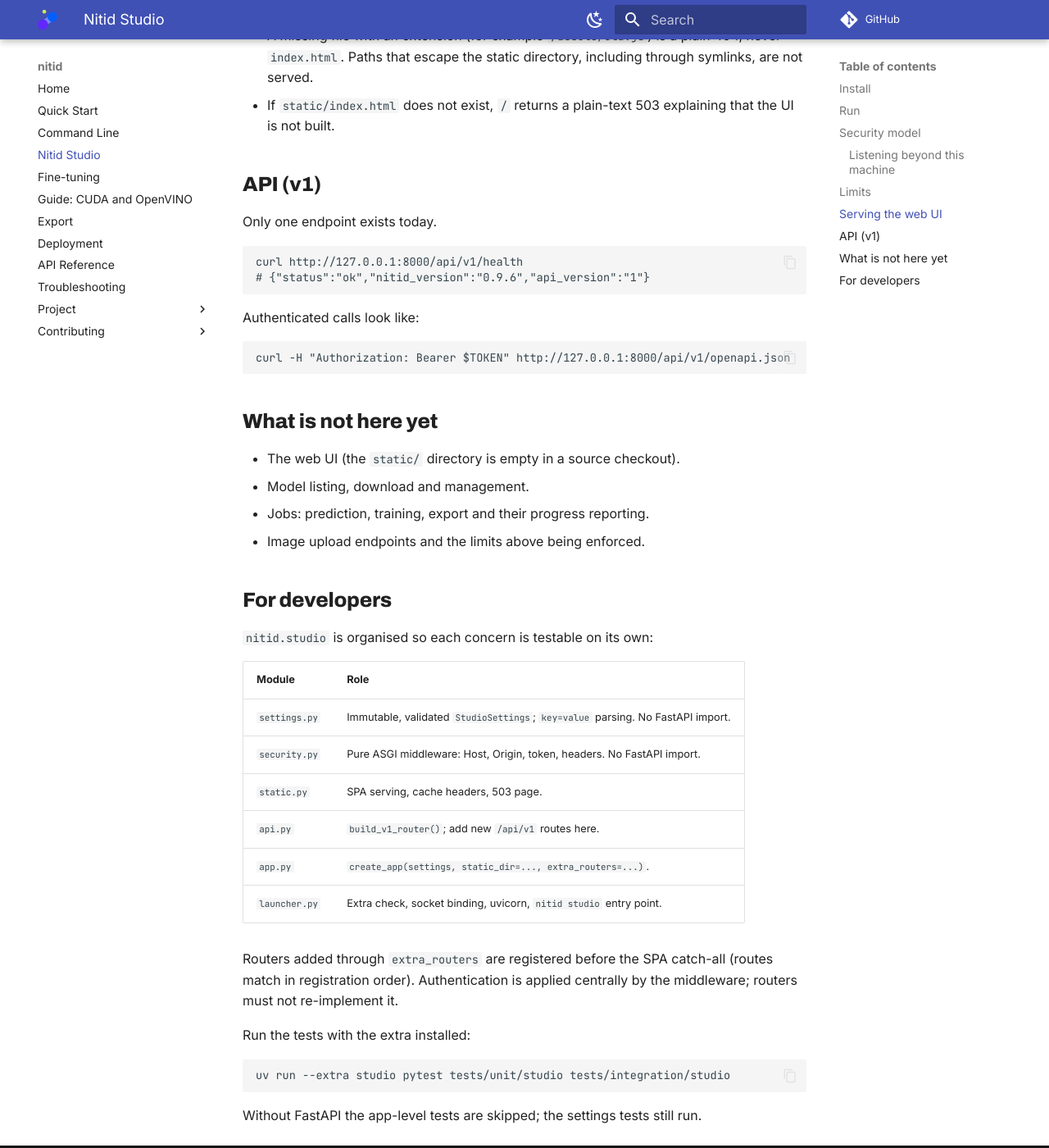
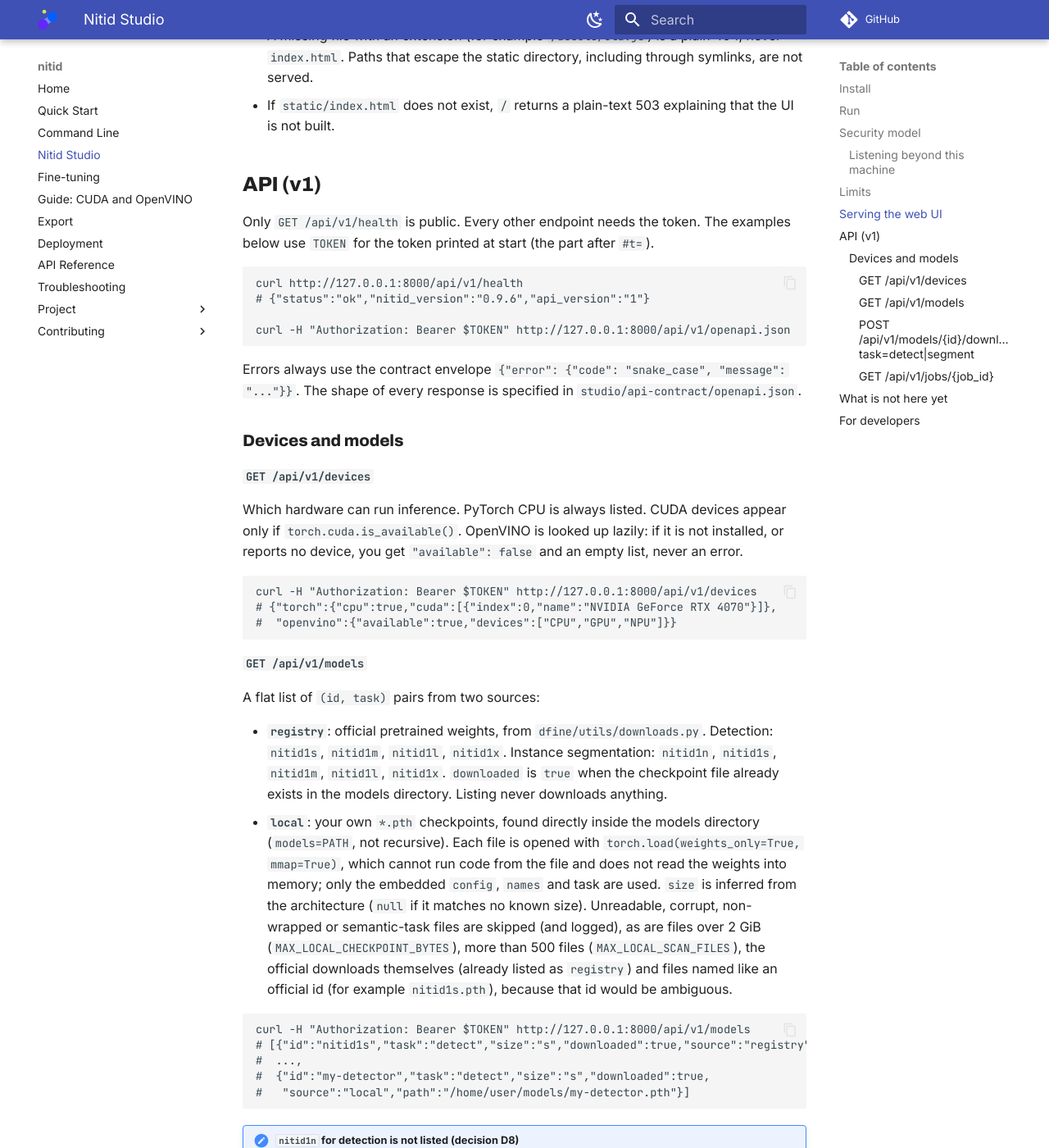
Before and after one commit to Nitidio/nitid, an MkDocs documentation site: the page built from docs/studio.md, in a window 1280 px wide and 1400 px high, scrolled down 2830 px. Shown: the whole window at 82% size. Built offline with MkDocs 1.6.1 and Material for MkDocs 9.7.7, drawn with Linux system fonts in a browser that asks for light colours; comment, search, counter and statistics services are not loaded; some of the changed text lies outside the part shown.

Commit message:
docs(studio): document devices, models, download and jobs endpoints (#39)
Co-Authored-By: Claude Sonnet 5.5 <noreply@anthropic.com>
Claude-Session: https://claude.ai/code/session_016gyCsVrKFXU58HcWRPRNVp

````diff
--- a/docs/studio.md
+++ b/docs/studio.md
@@ -4,11 +4,11 @@ Nitid Studio is a local web app for working with nitid models from your
 browser. It runs on your own machine, in a single process started by
 `nitid studio`, and sends no telemetry.
 
-!!! note "Status: backend skeleton"
-    This release contains the server foundation only: settings, security
-    guards, static serving and `GET /api/v1/health`. Model management, jobs
-    (prediction, training, export) and the web UI itself arrive in later
-    changes. Until the UI is built into your installation, opening the URL
+!!! note "Status: backend in progress"
+    This release contains the server foundation (settings, security guards,
+    static serving, `GET /api/v1/health`) plus device discovery and model
+    listing/downloading. Prediction, training and export jobs and the web UI
+    itself arrive in later changes. Until the UI is built into your installation, opening the URL
     shows a short page that says so (HTTP 503); the API still works.
 
 ## Install
@@ -115,23 +115,113 @@ wheel (`package-data`). Rules:
 
 ## API (v1)
 
-Only one endpoint exists today.
+Only `GET /api/v1/health` is public. Every other endpoint needs the token. The
+examples below use `TOKEN` for the token printed at start (the part after `#t=`).
 
 ```bash
 curl http://127.0.0.1:8000/api/v1/health
 # {"status":"ok","nitid_version":"0.9.6","api_version":"1"}
+
+curl -H "Authorization: Bearer $TOKEN" http://127.0.0.1:8000/api/v1/openapi.json
 ```
 
-Authenticated calls look like:
+Errors always use the contract envelope
+`{"error": {"code": "snake_case", "message": "..."}}`. The shape of every response is
+specified in `studio/api-contract/openapi.json`.
+
+### Devices and models
+
+#### `GET /api/v1/devices`
+
+Which hardware can run inference. PyTorch CPU is always listed. CUDA devices
+appear only if `torch.cuda.is_available()`. OpenVINO is looked up lazily: if it
+is not installed, or reports no device, you get `"available": false` and an empty
+list, never an error.
 
 ```bash
-curl -H "Authorization: Bearer $TOKEN" http://127.0.0.1:8000/api/v1/openapi.json
+curl -H "Authorization: Bearer $TOKEN" http://127.0.0.1:8000/api/v1/devices
+# {"torch":{"cpu":true,"cuda":[{"index":0,"name":"NVIDIA GeForce RTX 4070"}]},
+#  "openvino":{"available":true,"devices":["CPU","GPU","NPU"]}}
 ```
+
+#### `GET /api/v1/models`
+
+A flat list of `(id, task)` pairs from two sources:
+
+- **`registry`**: official pretrained weights, from `dfine/utils/downloads.py`.
+  Detection: `nitid1s`, `nitid1m`, `nitid1l`, `nitid1x`. Instance segmentation:
+  `nitid1n`, `nitid1s`, `nitid1m`, `nitid1l`, `nitid1x`. `downloaded` is `true`
+  when the checkpoint file already exists in the models directory. Listing never
+  downloads anything.
+- **`local`**: your own `*.pth` checkpoints, found directly inside the models
+  directory (`models=PATH`, not recursive). Each file is opened with
+  `torch.load(weights_only=True, mmap=True)`, which cannot run code from the file
+  and does not read the weights into memory; only the embedded `config`,
+  `names` and task are used. `size` is inferred from the architecture (`null` if
+  it matches no known size). Unreadable, corrupt, non-wrapped or semantic-task
+  files are skipped (and logged), as are files over 2 GiB
+  (`MAX_LOCAL_CHECKPOINT_BYTES`), more than 500 files
+  (`MAX_LOCAL_SCAN_FILES`), the official downloads themselves (already listed as
+  `registry`) and files named like an official id (for example `nitid1s.pth`),
+  because that id would be ambiguous.
+
+```bash
+curl -H "Authorization: Bearer $TOKEN" http://127.0.0.1:8000/api/v1/models
+# [{"id":"nitid1s","task":"detect","size":"s","downloaded":true,"source":"registry"},
+#  ...,
+#  {"id":"my-detector","task":"detect","size":"s","downloaded":true,
+#   "source":"local","path":"/home/user/models/my-detector.pth"}]
+```
+
+!!! note "`nitid1n` for detection is not listed (decision D8)"
+    There are no official nano detection weights in the registry, and
+    `NITID("nitid1n", task="detect")` is refused by the library. The pair is hidden
+    by the constant `EXPOSE_NANO_DETECT = False` in `nitid/studio/registry.py`.
+    `nitid1n` for `segment` is available.
+
+#### `POST /api/v1/models/{id}/download?task=detect|segment`
+
+Starts downloading the official checkpoint in the background and returns
+`202` with a job id. Only canonical registry ids are accepted: no aliases, no
+URLs, no paths. The source URL and the file name come from the registry, never
+from the request. The file is written into the models directory through a staging
+folder and moved into place when complete, so a half-written file never shows as
+downloaded.
+
+```bash
+curl -X POST -H "Authorization: Bearer $TOKEN" \
+  "http://127.0.0.1:8000/api/v1/models/nitid1s/download?task=detect"
+# {"job_id":"j_3f9c1a2b4d5e"}
+```
+
+| Status | `code` | When |
+|---|---|---|
+| 202 | | Download started. |
+| 404 | `not_found` | Unknown id, or no official weights for that task. |
+| 409 | `conflict` | The id is a local model, or this `(id, task)` is already downloading. |
+| 422 | `invalid_params` | `task` missing or not `detect`/`segment`. |
+
+#### `GET /api/v1/jobs/{job_id}`
+
+```bash
+curl -H "Authorization: Bearer $TOKEN" http://127.0.0.1:8000/api/v1/jobs/j_3f9c1a2b4d5e
+# {"status":"running","progress":0.0}
+# {"status":"done","progress":1.0}
+# {"status":"failed","progress":0.0,"error":"Network error while downloading the checkpoint."}
+```
+
+`status` is `pending`, `running`, `done` or `failed`. The downloader has no
+progress hook, so `progress` jumps from `0` to `1` when the file is in place. The
+`error` text is deliberately generic (network, disk, checksum, ...): details
+such as paths or URLs are logged by the server, never sent to the client. Jobs
+live in memory, at most two run at once, and a finished job is forgotten one hour
+later (`JOB_TTL_SECONDS` in `nitid/studio/jobs.py`); asking for it afterwards
+returns 404. Jobs do not survive a restart. A downloaded checkpoint does.
 
 ## What is not here yet
 
 - The web UI (the `static/` directory is empty in a source checkout).
-- Model listing, download and management.
+- Model deletion and management beyond listing and downloading.
 - Jobs: prediction, training, export and their progress reporting.
 - Image upload endpoints and the limits above being enforced.
 
@@ -145,6 +235,10 @@ curl -H "Authorization: Bearer $TOKEN" http://127.0.0.1:8000/api/v1/openapi.json
 | `security.py` | Pure ASGI middleware: Host, Origin, token, headers. No FastAPI import. |
 | `static.py` | SPA serving, cache headers, 503 page. |
 | `api.py` | `build_v1_router()`; add new `/api/v1` routes here. |
+| `devices.py` | Tolerant hardware discovery (torch CPU/CUDA, OpenVINO). |
+| `registry.py` | Model catalogue: registry pairs, local `*.pth` scan, staged download, safe error text. |
+| `jobs.py` | Thread-safe in-memory job store with TTL and one active job per key. |
+| `routes_models.py` | `/devices`, `/models`, `/models/{id}/download`, `/jobs/{job_id}`. |
 | `app.py` | `create_app(settings, static_dir=..., extra_routers=...)`. |
 | `launcher.py` | Extra check, socket binding, uvicorn, `nitid studio` entry point. |
 
````
